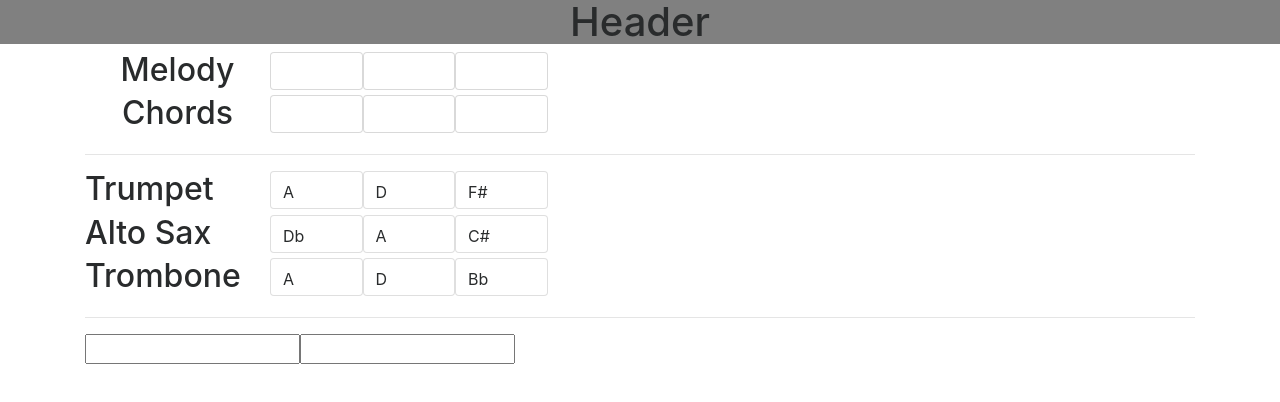
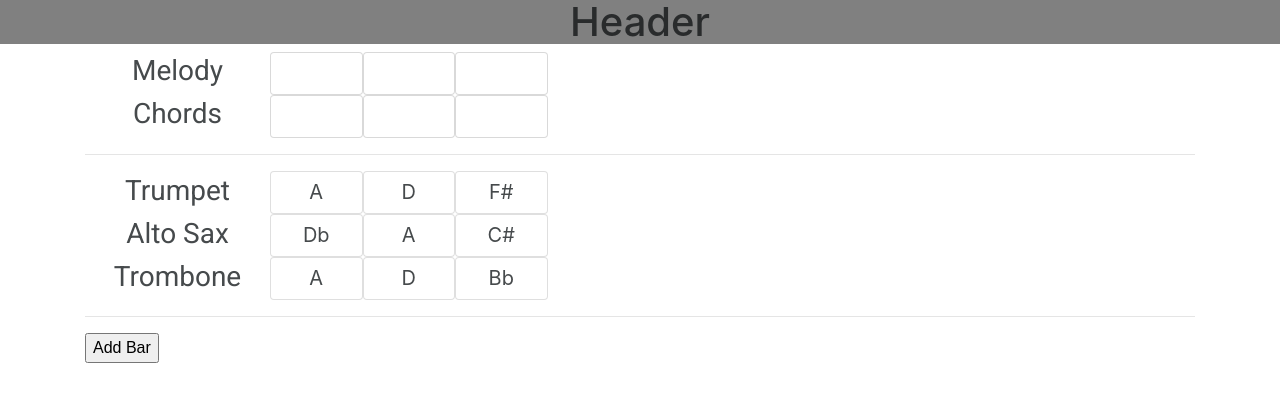
Before and after one commit to Bickio/Autostrate, a Vue app in the folder TheAPP/autostrate/: page /#/ in a window 1280 px wide. Shown: the top 402 px of the page. Built offline with nearby package versions, Linux system fonts and the light colour scheme.

Commit message:
Finalise layout 1 before rewrite

```diff
--- a/TheAPP/autostrate/index.html
+++ b/TheAPP/autostrate/index.html
@@ -4,6 +4,7 @@
     <meta charset="utf-8">
     <title>autostrate</title>
     <link rel="stylesheet" href="https://maxcdn.bootstrapcdn.com/bootstrap/4.0.0-alpha.6/css/bootstrap.min.css" integrity="sha384-rwoIResjU2yc3z8GV/NPeZWAv56rSmLldC3R/AZzGRnGxQQKnKkoFVhFQhNUwEyJ" crossorigin="anonymous">
+    <link href="https://fonts.googleapis.com/css?family=Roboto" rel="stylesheet">
   </head>
   <body>
     <div id="app"></div>
--- a/TheAPP/autostrate/src/components/editor/Editor.vue
+++ b/TheAPP/autostrate/src/components/editor/Editor.vue
@@ -1,25 +1,25 @@
 <template lang="html">
   <div class="container">
-    <app-input-row v-model="melody" name="Melody"></app-input-row>
-    <app-input-row v-model="chords" name="Chords"></app-input-row>
+      <app-input-row v-model="melody" name="Melody"></app-input-row>
+      <app-input-row v-model="chords" name="Chords"></app-input-row>
     <hr>
-    <div v-for="instrument in instruments">
-      <app-output-row :notes="instrument.notes"
-                      :name="instrument.name"></app-output-row>
+    <div v-for="i in instruments.length">
+      <app-instrument v-model="instruments[i-1]"></app-instrument>
     </div>
     <hr>
-    <input type="text" v-model="melody[0]">
-    <input type="text" v-model="chords[0]">
+    <div>
+      <button type="button" name="button" @click="addBar()">Add Bar</button>
+    </div>
   </div>
 </template>
 
 <script>
 import InputRow from './InputRow'
-import OutputRow from './OutputRow'
+import Instrument from './Instrument'
 export default {
   components: {
     appInputRow: InputRow,
-    appOutputRow: OutputRow
+    appInstrument: Instrument
   },
   data () {
     return {
@@ -31,6 +31,15 @@ export default {
         {name: 'Trombone', notes: ['A', 'D', 'Bb']}
       ]
     }
+  },
+  methods: {
+    addBar () {
+      this.melody.push('')
+      this.chords.push('')
+      for (let i in this.instruments) {
+        this.instruments[i].notes.push('')
+      }
+    }
   }
 }
 </script>
--- a/TheAPP/autostrate/src/components/editor/InputRow.vue
+++ b/TheAPP/autostrate/src/components/editor/InputRow.vue
@@ -1,11 +1,11 @@
 <template lang="html">
   <div class="row no-gutters text-center">
     <div class="col-2">
-      <h2>{{ name }}</h2>
+      <h3 class="row-name">{{ name }}</h3>
     </div>
     <div class="col-1"
          v-for="i in value.length">
-      <input class="form-control" type="text" v-model="value[i-1]">
+      <input class="form-control text-center input-box" type="text" v-model="value[i-1]">
     </div>
   </div>
 </template>
@@ -16,5 +16,20 @@ export default {
 }
 </script>
 
-<style lang="css">
+<style lang="css" scoped>
+.input-box {
+  font-size: 1.25rem;
+}
+.row-name {
+  font-family: 'Roboto', sans-serif;
+  margin: 4px 0;
+  font-size: 1.75rem;
+  color: rgb(70, 74, 76);
+}
+.form-control:focus {
+  background-color: #EEE;
+  -webkit-box-shadow: inset 1px 1px 3px 0px rgba(0,0,0,0.41);
+  -moz-box-shadow: inset 1px 1px 3px 0px rgba(0,0,0,0.41);
+  box-shadow: inset 1px 1px 3px 0px rgba(0,0,0,0.41);
+}
 </style>
--- /dev/null
+++ b/TheAPP/autostrate/src/components/editor/Instrument.vue
@@ -0,0 +1,55 @@
+<template lang="html">
+  <div class="row no-gutters text-center">
+    <div class="col-2">
+      <input type="text" class="instrument-name form-control
+                                invisible-text-input text-center"
+             v-model="value.name">
+    </div>
+    <div class="col-1"
+         v-for="note in value.notes">
+      <div class="card output-box">
+       <p class="output-text">{{ note }}</p>
+     </div>
+    </div>
+  </div>
+</template>
+
+<script>
+export default {
+  props: ['value']
+}
+</script>
+
+<style lang="css" scoped>
+.output-text {
+  background-image: none;
+  color: rgb(70, 74, 76);
+  cursor: default;
+  font-size: 1.25rem;
+  line-height: 25px;
+  margin: 0px;
+  padding: 8px 12px;
+  width: 100%;
+}
+.instrument-name {
+  font-size: 1.75rem;
+  font-family: 'Roboto', sans-serif;
+}
+.invisible-text-input {
+  border-radius: .25rem;
+  background: transparent;
+  border: none;
+  height: 38px;
+  width: 100%;
+}
+.invisible-text-input:focus {
+  background-color: #EEE;
+  outline: none;
+  border: #5cb3fd solid 1px;
+  height: 38px;
+  width: 100%;
+  -webkit-box-shadow: inset 1px 1px 3px 0px rgba(0,0,0,0.41);
+  -moz-box-shadow: inset 1px 1px 3px 0px rgba(0,0,0,0.41);
+  box-shadow: inset 1px 1px 3px 0px rgba(0,0,0,0.41);
+}
+</style>
--- a/TheAPP/autostrate/src/components/editor/OutputRow.vue
+++ /dev/null
@@ -1,24 +0,0 @@
-<template lang="html">
-  <div class="row no-gutters">
-    <div class="col-2">
-      <h2>{{ name }}</h2>
-    </div>
-    <div class="col-1"
-         v-for="note in notes">
-      <div class="card" style="height: 38px">
-       <div class="card-block" style="padding: 8px 12px; height: 20px">
-         <p>{{ note }}</p>
-       </div>
-     </div>
-    </div>
-  </div>
-</template>
-
-<script>
-export default {
-  props: ['notes', 'name']
-}
-</script>
-
-<style lang="css">
-</style>
```
